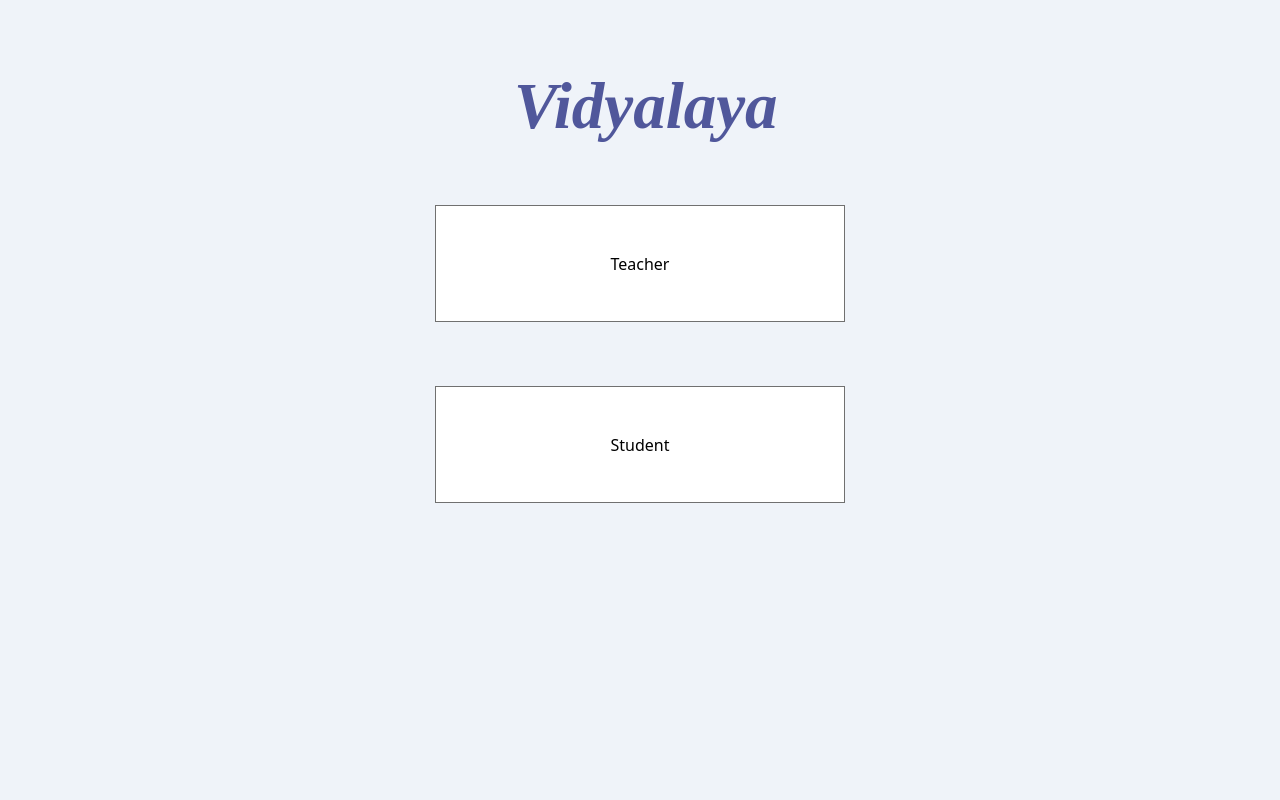
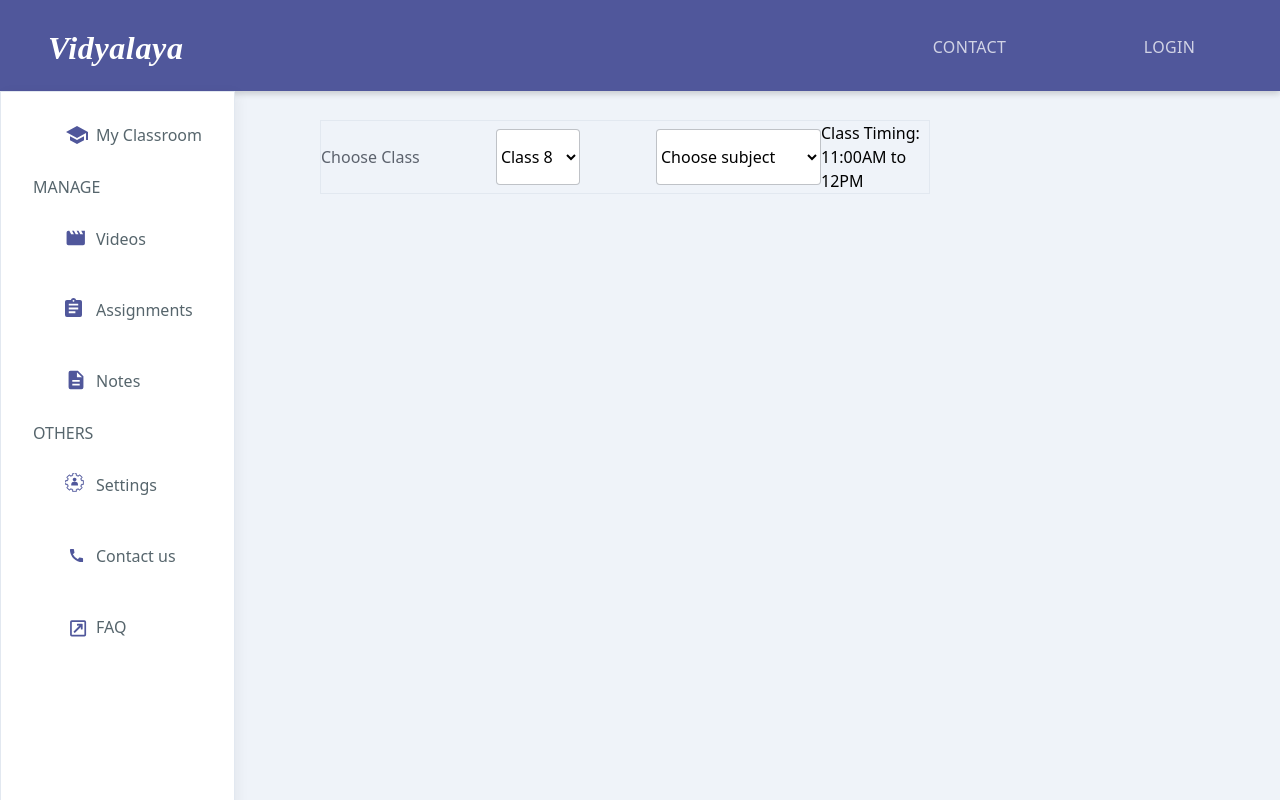
Before and after one commit to fir0j/vidyalaya.live, a React (Create React App) app: page / in a window 1280 px wide. Built offline with nearby package versions, Linux system fonts and the light colour scheme.

Commit message:
working on contents

```diff
--- a/src/App.js
+++ b/src/App.js
@@ -1,14 +1,13 @@
 import React, { Fragment, useState } from 'react';
 import { Homepage } from './components/pages/Home.page';
 import { TeacherPage } from './components/pages/Teacher.page';
+import { Classroom } from './components/Classroom.component';
 
 const App = () => {
 	const [ currentPage, setCurrentPage ] = useState('homepage');
 
 	return (
-		<Fragment>
-			{currentPage === 'homepage' ? <Homepage setCurrentPage={setCurrentPage} /> : <TeacherPage />}
-		</Fragment>
+		<Fragment>{currentPage !== 'homepage' ? <Homepage setCurrentPage={setCurrentPage} /> : <Classroom />}</Fragment>
 	);
 };
 
--- /dev/null
+++ b/src/components/Classroom.component.jsx
@@ -0,0 +1,47 @@
+import React, { Fragment } from 'react';
+import { TeacherPage } from './pages/Teacher.page';
+
+export const Classroom = () => (
+	<div className="border-green-500 absolute classroom-bg h-screen w-full">
+		<TeacherPage />
+		<div className="border content-area relative mt-15px">
+			<div className="flex items-center">
+				<div className="flex flex-none class-container justify-between items-center mr-auto">
+					<p className="choose-class">Choose Class</p>
+					<div className="class-drowdown-text">
+						<select className="classes w-full h-screen ">
+							<option>Class 1</option>
+							<option>Class 2</option>
+							<option>Class 3</option>
+							<option>Class 4</option>
+							<option>Class 5</option>
+							<option>Class 6</option>
+							<option>Class 7</option>
+							<option selected>Class 8</option>
+							<option>Class 9</option>
+							<option>Class 10</option>
+						</select>
+					</div>
+					<select className="classes w-full h-screen">
+						<option>Choose subject</option>
+						<option>Subject 1</option>
+						<option>Subject 2</option>
+						<option>Subject 3</option>
+						<option>Subject 4</option>
+						<option>Subject 5</option>
+						<option>Subject 6</option>
+						<option>Subject 7</option>
+						<option>Subject 8</option>
+						<option>Subject 9</option>
+						<option>Subject 10</option>
+					</select>
+				</div>
+
+				<p>
+					Class Timing: <span>11:00AM to 12PM</span>
+				</p>
+			</div>
+			{/* <div className="mt-8">Assignment</div> */}
+		</div>
+	</div>
+);
--- /dev/null
+++ b/src/components/GettingStarted.component.jsx
@@ -0,0 +1,3 @@
+import React, { Fragment } from 'react';
+
+export const GettingStarted = () => <div className="gettingStarted">GettingStarted</div>;
--- a/src/components/Sidebar.component.jsx
+++ b/src/components/Sidebar.component.jsx
@@ -1,7 +1,7 @@
 import React from 'react';
 
 export const Sidebar = () => (
-	<div className="border sidebar flex flex-col flex-start px-8">
+	<div className="border fixed sidebar h-screen flex flex-col flex-start px-8">
 		<div className="h-16 flex-center sidebar-item mt-15px cursor-pointer">
 			<div className="flex-none flex w-full ">
 				<p className="flex-none img-school w-6 h-6 flex" />
--- a/src/components/Topbar.component.jsx
+++ b/src/components/Topbar.component.jsx
@@ -1,7 +1,7 @@
 import React from 'react';
 
 export const Topbar = () => (
-	<div className="flex-center">
+	<div className="flex-center fixed w-full">
 		<div className="navbar h-32 w-full flex justify-center items-center landscape:px-4 md:px-6 xl:px-8">
 			<div className="relative flex w-full flex justify-between items-center">
 				<p className="logo mr-2 xl:ml-8 landscape:mr-0">Vidyalaya</p>
```
Also changed, not shown: src/css/framework/tailwind.custom.css, src/css/framework/tailwind.src.css.
